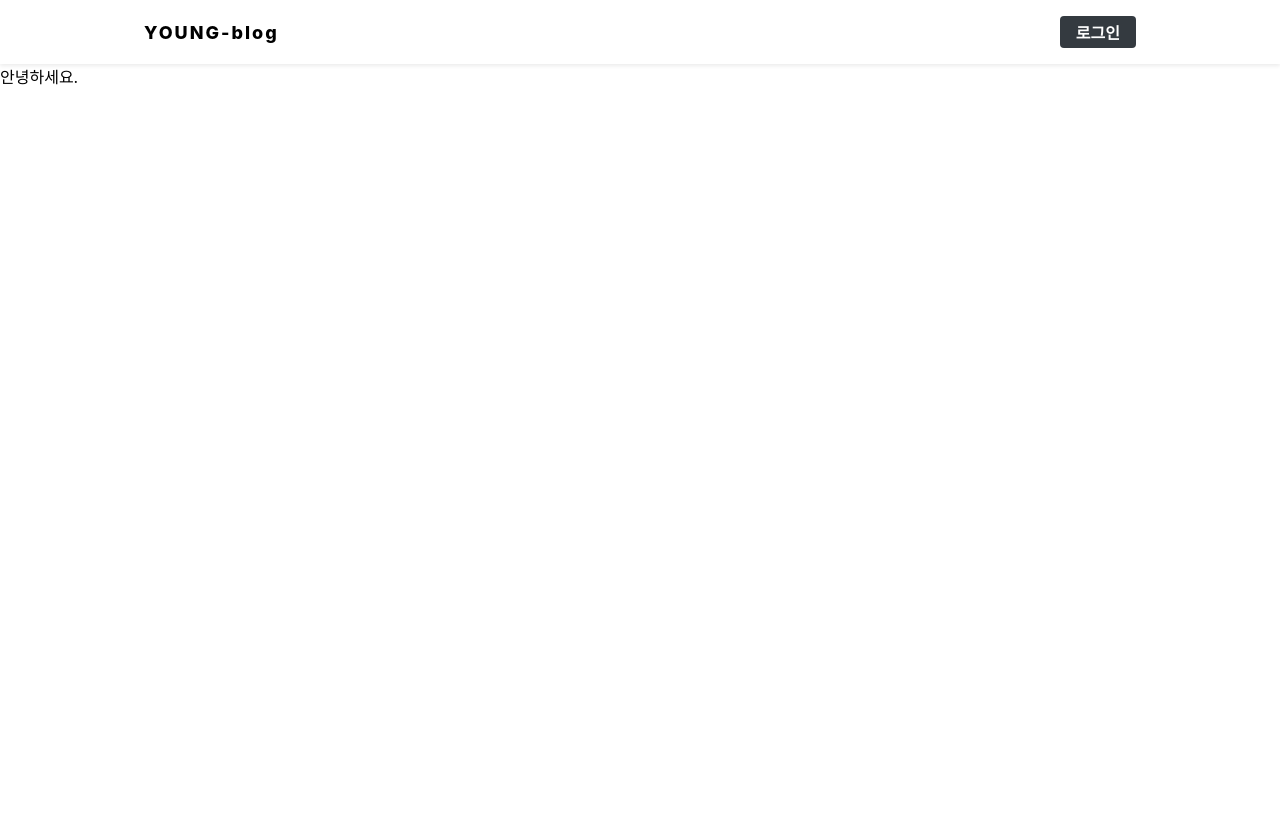
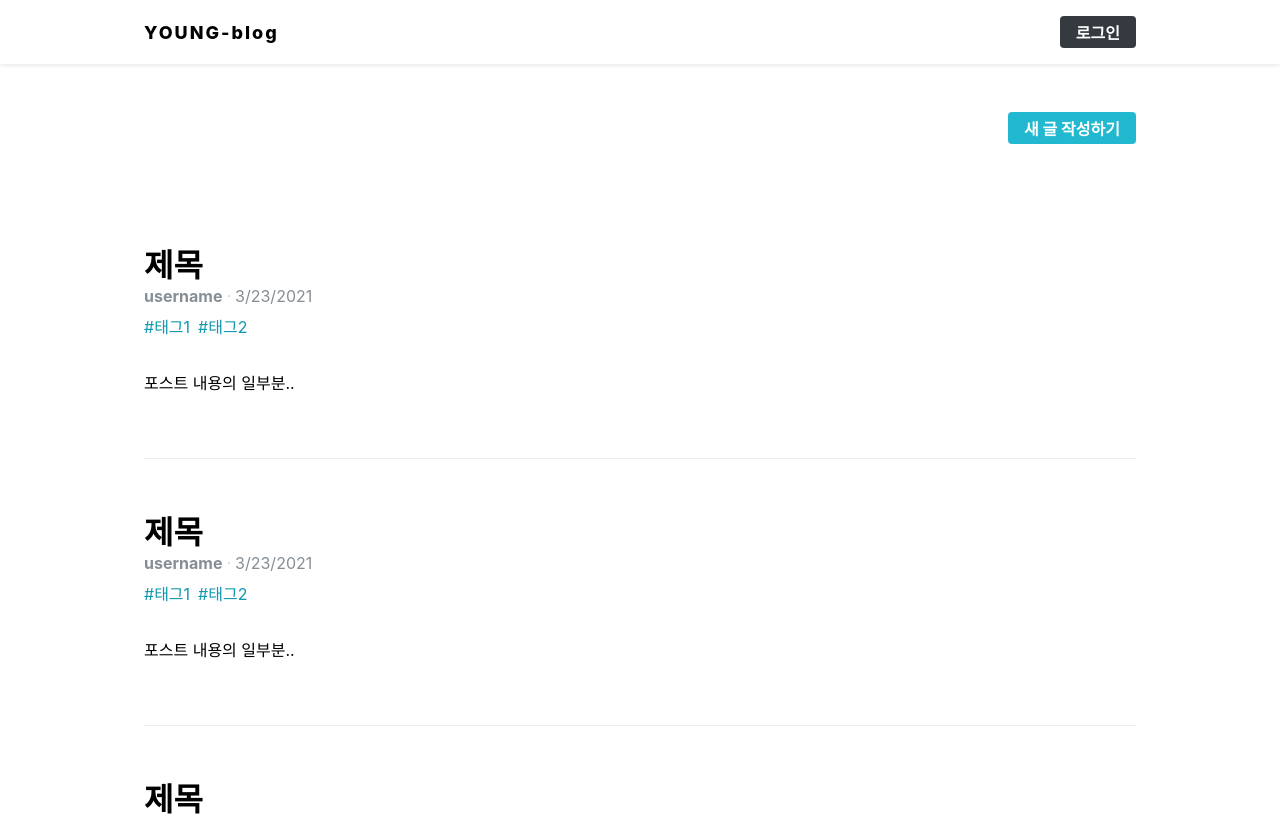
Before and after one commit to twozeronine/post-blog-client, a React (Create React App) app: page / in a window 1280 px wide. Shown: the top 816 px of the page. Built offline with nearby package versions, Linux system fonts and the light colour scheme.

Commit message:
PostList UI 구현

```diff
--- /dev/null
+++ b/src/components/post/PostList.js
@@ -0,0 +1,105 @@
+import React from "react";
+import styled from "styled-components";
+import Responsive from "../common/Responsive";
+import Button from "../common/Button";
+import palette from "../../lib/styles/palette";
+
+const PostListBlock = styled(Responsive)`
+  margin-top: 3rem;
+`;
+
+// 새 글 작성하기 버튼 블럭
+const WritePostButtonWrapper = styled.div`
+  display: flex;
+  justify-content: flex-end;
+  margin-bottom: 3rem;
+`;
+
+const PostItemBlock = styled.div`
+  padding-top: 3rem;
+  padding-bottom: 3rem;
+  /* 맨 위 포스트는 padding-top 없음  */
+  &::first-child {
+    padding-top: 0;
+  }
+  & + & {
+    border-top: 1px solid ${palette.gray[2]};
+  }
+
+  // h2 margin 초기화 해줘야함.
+  h2 {
+    font-size: 2rem;
+    margin-bottom: 0;
+    margin-top: 0;
+    &:hover {
+      color: ${palette.gray[6]};
+    }
+  }
+  p {
+    margin-top: 2rem;
+  }
+`;
+
+const SubInfo = styled.div`
+  /* margin-top: 1rem; */
+  color: ${palette.gray[6]};
+
+  /* span 사이에 가운뎃점 문자 보여 주기 */
+  span + span:before {
+    color: ${palette.gray[4]};
+    padding-left: 0.25rem;
+    padding-right: 0.25rem;
+    content: "\\B7"; /* 가운뎃점 문자 */
+  }
+`;
+
+const Tags = styled.div`
+  margin-top: 0.5rem;
+  .tag {
+    display: inline-block;
+    color: ${palette.cyan[7]};
+    text-decoration: none;
+    margin-right: 0.5rem;
+    &:hover {
+      color: ${palette.cyan[6]};
+    }
+  }
+`;
+
+const PostItem = () => {
+  return (
+    <PostItemBlock>
+      <h2>제목</h2>
+      <SubInfo>
+        <span>
+          <b>username</b>
+        </span>
+        <span>{new Date().toLocaleDateString()}</span>
+      </SubInfo>
+      <Tags>
+        <div className="tag">#태그1</div>
+        <div className="tag">#태그2</div>
+      </Tags>
+      <p>포스트 내용의 일부분..</p>
+    </PostItemBlock>
+  );
+};
+
+const PostList = () => {
+  return (
+    <PostListBlock>
+      <WritePostButtonWrapper>
+        <Button cyan to="/write">
+          새 글 작성하기
+        </Button>
+      </WritePostButtonWrapper>
+      <div>
+        <PostItem />
+        <PostItem />
+        <PostItem />
+      </div>
+    </PostListBlock>
+  );
+};
+
+export default PostList;
--- a/src/pages/PostListPage.js
+++ b/src/pages/PostListPage.js
@@ -1,11 +1,12 @@
 import React from "react";
 import HeaderContainer from "../containers/common/HeaderContainer";
+import PostList from "../components/post/PostList";
 
 const PostListPage = () => {
   return (
     <>
       <HeaderContainer />
-      <div>안녕하세요.</div>
+      <PostList />
     </>
   );
 };
```
